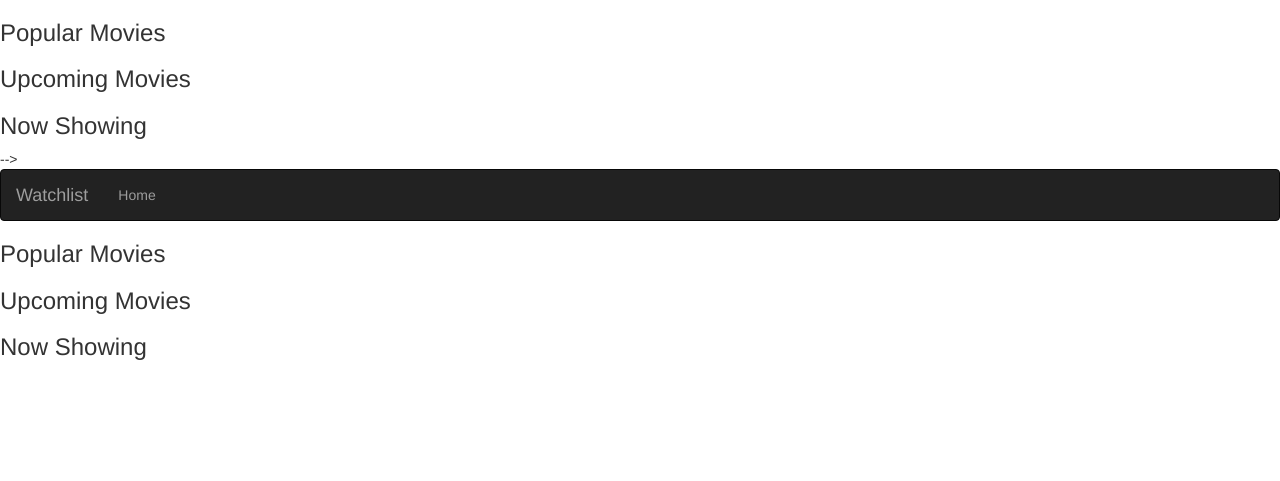
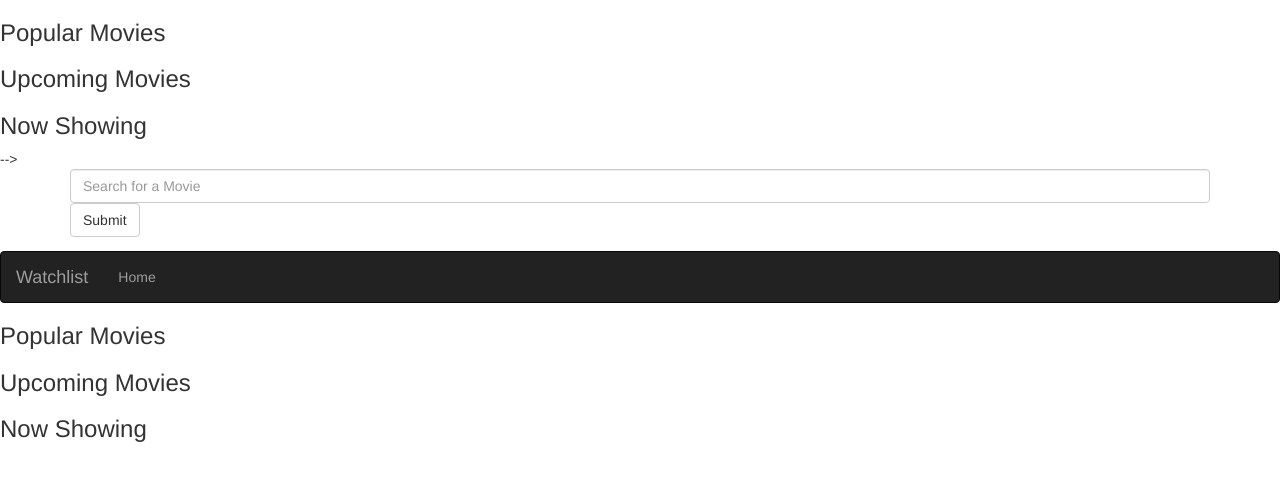
Before and after one commit to Memory-Wabwile/Watchlist, a Flask app: template app/templates/index.html in a window 1280 px wide. Shown: the top 481 px of the page. Run offline with Flask 2, Linux system fonts and the light colour scheme; the template is opened without the code that fills it, so the values that code supplies are empty; parts of the project's set-up code (start-up, migrations or seed data) failed here and were passed over; some libraries are stand-ins or nearby versions.

Commit message:
add search form

```diff
--- a/app/templates/index.html
+++ b/app/templates/index.html
@@ -16,6 +16,15 @@
     <!-- Styles block -->
 
     {% block styles%}
+
+    <div class="container">
+        <form>
+            <input type="text" name="movie_query" placeholder="Search for a Movie" class="form-control">
+            <input type="submit"  value="Submit" class="btn btn-default">
+        </form>
+
+    </div>
+
     {{ super() }}
     <link rel="stylesheet" href="{{url_for('static',filename='css/index.css')}}">
     {% endblock %}
```
Also changed, not shown: app/views.py (+8 -1 lines).
